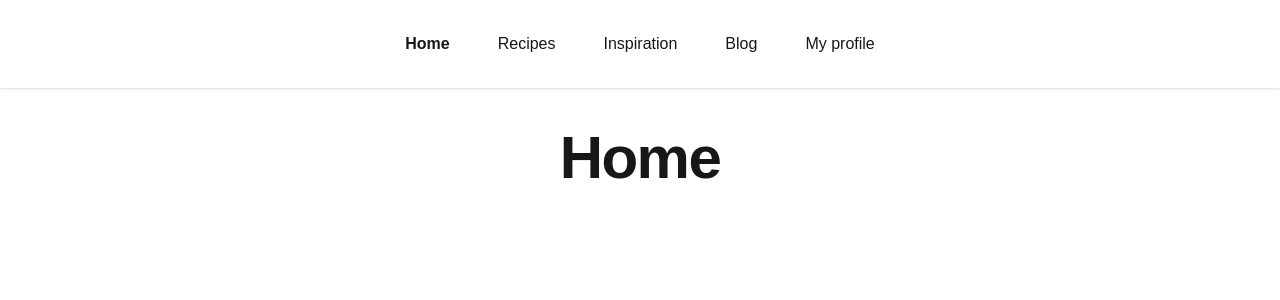
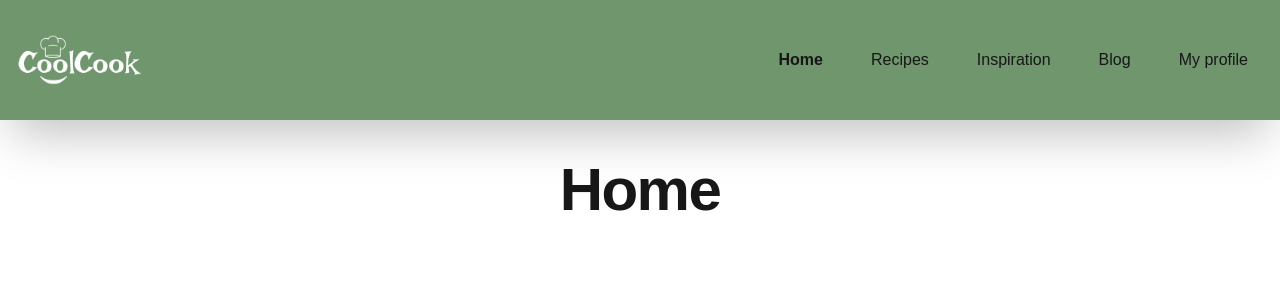
Before and after one commit to mmajic03/HCI, a Next.js app: page / in a window 1280 px wide. Shown: the top 300 px of the page. Built offline with nearby package versions, Linux system fonts and the light colour scheme.

Commit message:
add css to navigation menu

```diff
--- a/app/components/navigation.tsx
+++ b/app/components/navigation.tsx
@@ -53,9 +53,12 @@ export function Navigation() {
   const pathname = usePathname();
 
   return (
-    <header className="bg-white shadow w-full py-8">
-      <nav className="max-w-7xl mx-auto">
-        <ul className="flex justify-center space-x-12">
+    <header className="bg-[#70966D] shadow-2xl w-full py-8 flex items-center justify-between">
+      <div className="flex items-center space-x-2">
+          <img src="../logoCC.png" className="h-14 w-auto pl-3" />
+        </div>
+      <nav className="max-w-7xl mr-8">
+        <ul className="flex space-x-12">
           {pages.map((page, index) => processPage(page, index, pathname))}
         </ul>
       </nav>
```
Also changed, not shown: public/logoCC.png (added).
